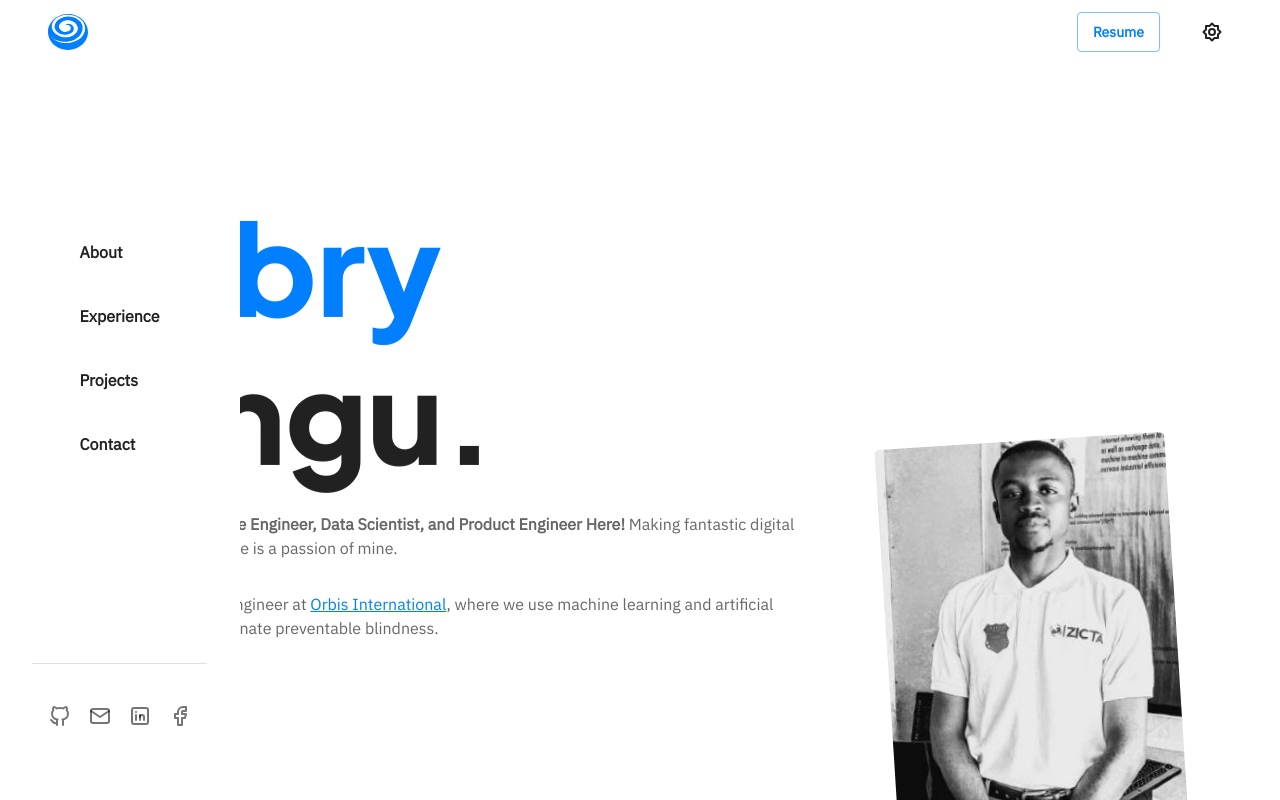
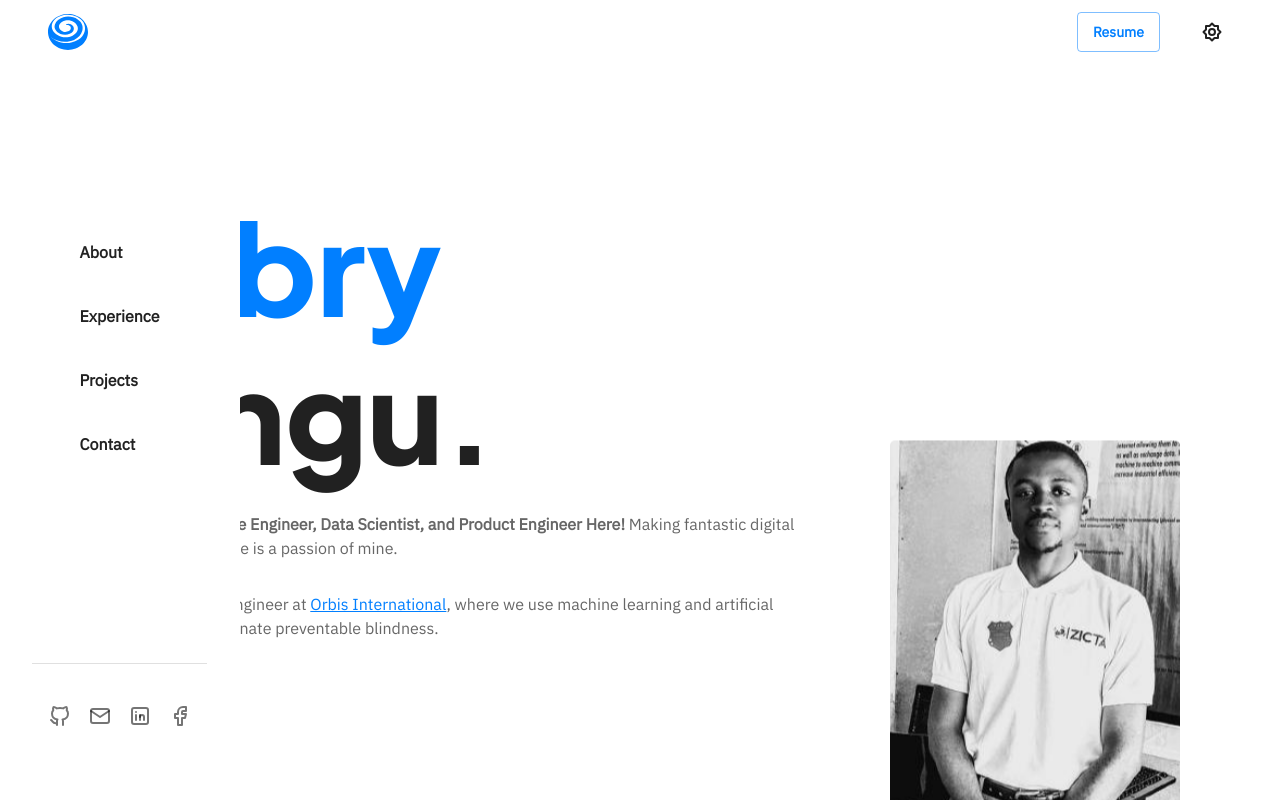
Before and after one commit to aubryll/Resume-site-aubry-lungu, a Next.js app: page / in a window 1280 px wide. Shown: the top 800 px of the page. Built offline with nearby package versions, Linux system fonts and the light colour scheme.

Commit message:
Optimizing for lighthouse

```diff
--- a/components/container/index.ts
+++ /dev/null
@@ -1,2 +0,0 @@
-export { DesktopComponent } from "./Desktop";
-export { MobileComponent } from "./Mobile";
--- a/components/icons/Logo.tsx
+++ b/components/icons/Logo.tsx
@@ -1,5 +1,5 @@
 import * as React from "react"
-import { SVGProps, memo } from "react"
+import { SVGProps } from "react"
 
 const Logo = ({color = "#4b91f1", ...props}: SVGProps<SVGSVGElement>) => (
   <svg
--- a/components/navbar/index.tsx
+++ b/components/navbar/index.tsx
@@ -31,7 +31,6 @@ import {
 import { navLinks } from "@util/config";
 import { useColorMode } from "@components/theme/ColorModeContext";
 import Link from "next/link";
-import Image from "next/image";
 import Logo from "@components/icons/Logo";
 
 
--- a/components/sections/about/index.tsx
+++ b/components/sections/about/index.tsx
@@ -12,7 +12,6 @@ import { SectionItem } from "../SectionItem";
 import type { BaseSectionProps } from "../type/BaseProps";
 import { Parallax } from "react-scroll-parallax";
 import { Stack } from "@mui/system";
-//import { colors } from "@components/theme/ColorModeContext";
 
 type AboutProps = BaseSectionProps;
 
--- a/components/sections/contact/index.tsx
+++ b/components/sections/contact/index.tsx
@@ -1,4 +1,4 @@
-import { Typography, Stack, Paper, Button, Box, Divider } from "@mui/material";
+import { Typography, Button, Box, Divider } from "@mui/material";
 import { SectionItem } from "../SectionItem";
 import { BaseSectionProps } from "../type/BaseProps";
 import { Parallax } from "react-scroll-parallax";
--- a/components/sections/hero/index.tsx
+++ b/components/sections/hero/index.tsx
@@ -37,17 +37,14 @@ export const Hero = ({ id = "hero", ...props }: HeroProps) => {
         <Typography color="secondary.light" variant="body1">
           Hello there, I&apos;m
         </Typography>
-        <Typography
-          variant="h1"
-          color="inherit"
-          component={Parallax}
-          translateY={[-19, 19]}
-        >
-          <Box fontWeight="bold" display="inline" color="secondary.light">
-            Aubry{" "}
-          </Box>
-          Lungu.
-        </Typography>
+        <Parallax translateY={[-19, 19]}>
+          <Typography variant="h1" color="secondary.light">
+            Aubry
+          </Typography>
+          <Typography variant="h1" color="inherit">
+            Lungu.
+          </Typography>
+        </Parallax>
         <Typography color="text.secondary" component="div">
           <Box fontWeight="bold" display="inline">
             UX/UI Engineer, Software Engineer, Data Scientist, and Product
@@ -67,14 +64,15 @@ export const Hero = ({ id = "hero", ...props }: HeroProps) => {
       </SectionItem>
       <SectionGridItem item xs={12} md={4}>
         <MugShotBox>
-          <Parallax speed={95} rotate={[-20, 20]}>
+          <Parallax speed={95}>
             <div>
               <Image
                 alt={"Photo of the author"}
                 src={"/photo.jpeg"}
                 fill
-                sizes="(max-width: 1200px) 45vw,30vw"
-                quality={50}
+                sizes="(max-width: 1200px) 15vw,10vw"
+                quality={20}
+                priority
                 style={{
                   objectFit: "cover",
                   borderRadius: 5,
--- a/components/theme/createPalette.ts
+++ b/components/theme/createPalette.ts
@@ -1,5 +1,3 @@
-import { colors } from "@mui/material";
-
 const common = {
   dullWhite: "#e6f1ff",
   blue: "#017FFF",
```
Also changed, not shown: components/container/Desktop.tsx (deleted, +0 -9 lines), components/container/Mobile.tsx (deleted, +0 -9 lines).
